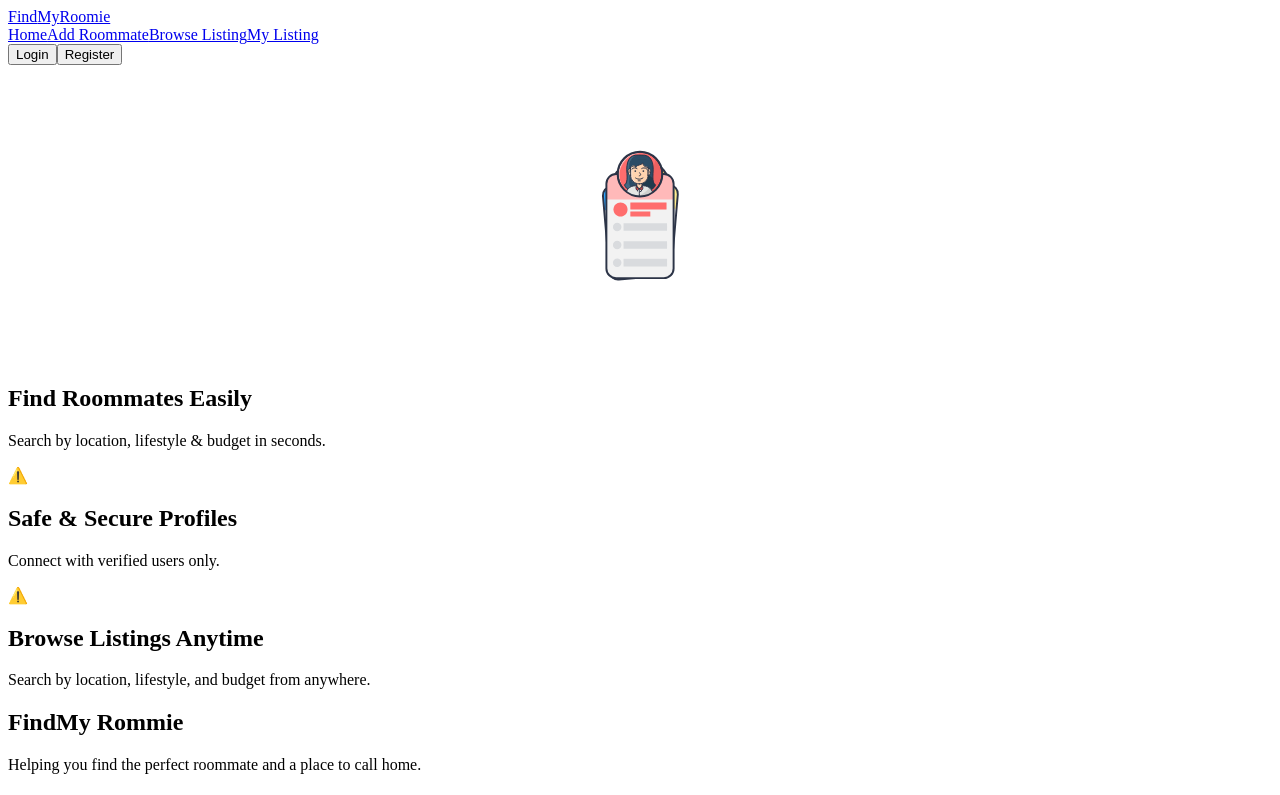
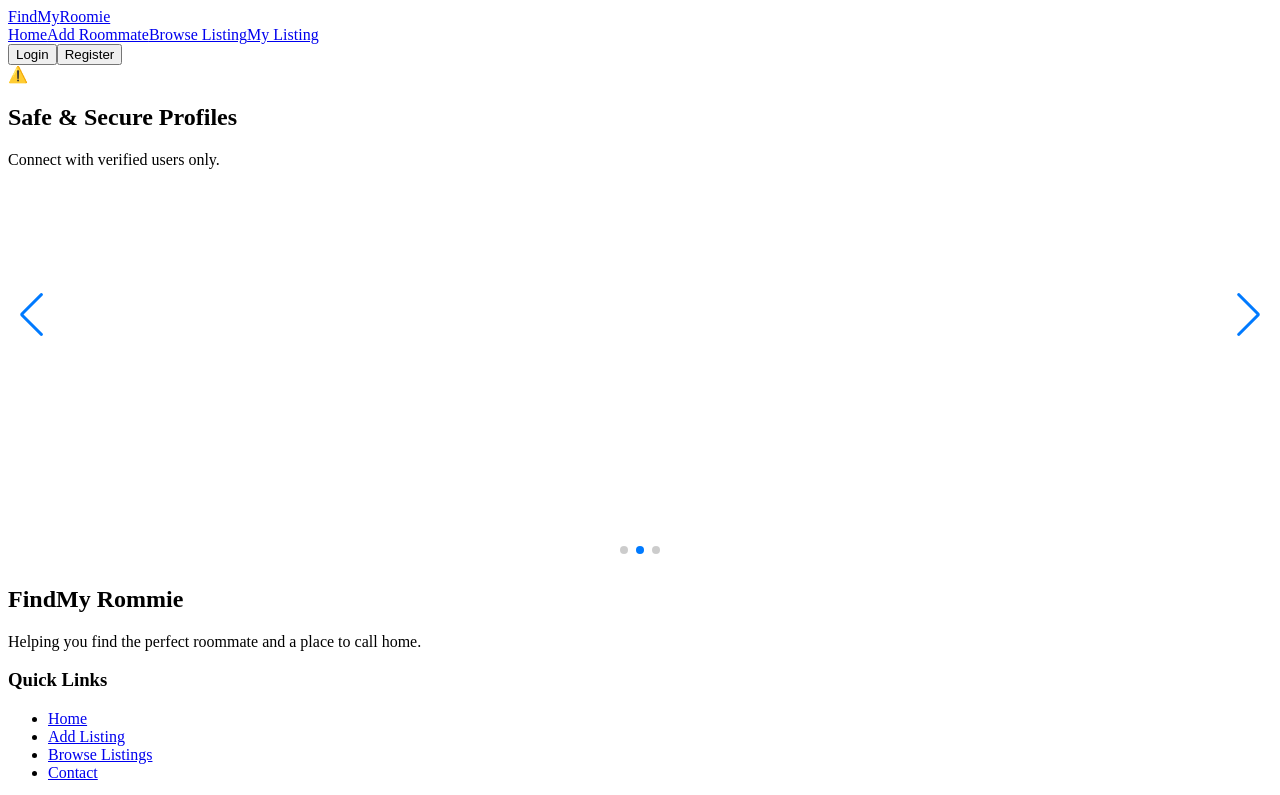
Before and after one commit to taherunnasatoma/b11a10-client-side-taherunnasatoma, a React (Vite) app: page / in a window 1280 px wide. Shown: the top 795 px of the page. Built offline with nearby package versions, Linux system fonts and the light colour scheme; no server answers.

Commit message:
added sweert alert for adding roommates

```diff
--- a/package.json
+++ b/package.json
@@ -16,6 +16,7 @@
     "react": "^19.1.0",
     "react-dom": "^19.1.0",
     "react-router": "^7.6.0",
+    "sweetalert2": "^11.21.2",
     "swiper": "^11.2.7",
     "tailwindcss": "^4.1.7"
   },
--- a/src/App.css
+++ b/src/App.css
@@ -6,7 +6,7 @@
 @plugin "daisyui/theme" {
   name: "light";
   default: true;
-  --color-primary: #FD6E0A;
+  --color-primary: black;
   --color-base-200:#f3f3f3;
   --color-base-300:#e7e7e7;
   --color-accent:#706f6f;
--- a/src/components/AddRoommate.jsx
+++ b/src/components/AddRoommate.jsx
@@ -1,28 +1,38 @@
 import React from 'react';
 import Navbar from './Header/Navbar';
 import Footer from './Footer';
+import Swal from 'sweetalert2';
 
 const AddRoommate = () => {
 
-  const handleAddRoommate=e=>{
+  const handleAddRoommate = e => {
     e.preventDefault();
-    const form =e.target;
-    const formData= new FormData(form);
-    const newRoommate=Object.fromEntries(formData.entries())
+    const form = e.target;
+    const formData = new FormData(form);
+    const newRoommate = Object.fromEntries(formData.entries())
     console.log(newRoommate);
 
     //send roommate data to the db
-    fetch('http://localhost:3000/roommates',{
-      method:'POST',
+    fetch('http://localhost:3000/roommates', {
+      method: 'POST',
       headers: {
-      'content-type':'application/json'
+        'content-type': 'application/json'
 
       },
-      body:JSON.stringify(newRoommate)
+      body: JSON.stringify(newRoommate)
     })
-    .then(res=>res.json())
-    .then(data=>{
-      console.log('after adding roommate',data)
+      .then(res => res.json())
+      .then(data => {
+        if (data.insertedId) {
+          console.log('added successfully')
+          Swal.fire({
+            title: "Successfully Added!",
+            icon: "success",
+            draggable: true
+          });
+
+          form.reset()
+        }
       })
 
   }
--- a/src/components/Banner.jsx
+++ b/src/components/Banner.jsx
@@ -1,42 +1,65 @@
 import React from 'react';
+import { Swiper, SwiperSlide } from 'swiper/react';
 import { Player } from '@lottiefiles/react-lottie-player';
+import 'swiper/css';
+import 'swiper/css/pagination';
+import 'swiper/css/navigation';
+import { Pagination, Navigation, Autoplay } from 'swiper/modules';
 
 const Banner = () => {
+  const slides = [
+    {
+      bg: "bg-amber-100",
+      src: "/Animation - 1747949362266.json",
+      title: "Find Roommates Easily",
+      desc: "Search by location, lifestyle & budget in seconds.",
+      textColor: "text-blue-900",
+      descColor: "text-blue-700",
+    },
+    {
+      bg: "bg-gray-100",
+      src: "https://assets6.lottiefiles.com/packages/lf20_1pxqjqps.json",
+      title: "Safe & Secure Profiles",
+      desc: "Connect with verified users only.",
+      textColor: "text-gray-600",
+      descColor: "text-gray-600",
+    },
+    {
+      bg: "bg-blue-50",
+      src: "https://assets3.lottiefiles.com/packages/lf20_w51pcehl.json",
+      title: "Browse Listings Anytime",
+      desc: "Search by location, lifestyle, and budget from anywhere.",
+      textColor: "text-pink-900",
+      descColor: "text-pink-700",
+    },
+  ];
+
   return (
-        <div className="grid grid-cols-1 md:grid-cols-3 gap-6 max-w-screen-xl mx-auto py-10">
-
-            <div className="bg-orange-200 p-6 rounded-xl flex flex-col items-center text-center shadow">
+    <div className="max-w-screen-xl mx-auto py-10 px-4">
+      <Swiper
+        spaceBetween={30}
+        slidesPerView={1}
+        loop={true}
+        pagination={{ clickable: true }}
+        navigation={true}
+        autoplay={{ delay: 3000 }}
+        modules={[Pagination, Navigation, Autoplay]}
+      >
+        {slides.map((slide, idx) => (
+          <SwiperSlide key={idx}>
+            <div className={`p-8 rounded-xl flex flex-col items-center text-center shadow ${slide.bg}`}>
               <Player
                 autoplay
                 loop
-                    src="/public/Animation - 1747949362266.json"
-                    style={{ height: '300px', width: '200px' }}
+                src={slide.src}
+                style={{ height: '400px', width: '300px' }} // ⬆️ Bigger animation
               />
-                <h2 className="text-xl font-bold text-blue-900 mt-4">Find Roommates Easily</h2>
-                <p className="text-blue-700">Search by location, lifestyle & budget in seconds.</p>
+              <h2 className={`text-3xl md:text-4xl font-extrabold mt-6 ${slide.textColor}`}>{slide.title}</h2>
+              <p className={`text-lg md:text-xl mt-2 ${slide.descColor}`}>{slide.desc}</p>
             </div>
-
-            <div className="bg-orange-300 p-6 rounded-xl flex flex-col items-center text-center shadow">
-                <Player
-                    autoplay
-                    loop
-                    src="https://assets6.lottiefiles.com/packages/lf20_1pxqjqps.json"
-                    style={{ height: '300px', width: '200px' }}
-                />
-                <h2 className="text-xl font-bold text-white mt-4">Safe & Secure Profiles</h2>
-                <p className="text-white">Connect with verified users only.</p>
-            </div>
-
-            <div className="bg-orange-100 p-6 rounded-xl flex flex-col items-center text-center shadow">
-                <Player
-                    autoplay
-                    loop
-                    src="https://assets3.lottiefiles.com/packages/lf20_w51pcehl.json"
-                    style={{ height: '300px', width: '200px' }}
-                />
-                <h2 className="text-xl font-bold text-pink-900 mt-4">Browse Listings Anytime</h2>
-                <p className="text-pink-700">Search by location, lifestyle, and budget from anywhere.</p>
-            </div>
+          </SwiperSlide>
+        ))}
+      </Swiper>
     </div>
   );
 };
--- a/src/components/Header/Navbar.jsx
+++ b/src/components/Header/Navbar.jsx
@@ -5,7 +5,7 @@ const Navbar = () => {
     return (
         <div className='flex justify-between items-center px-4 py-3 shadow-md'>
             <div className='text-2xl font-bold text-primary'>
-                <NavLink to='/'>Find<span className="text-accent">My</span>Roomie</NavLink>
+                <NavLink to='/'>Find<span className="text-gray-200">My</span>Roomie</NavLink>
             </div>
 
             <div className='nav flex gap-5 text-accent'>
@@ -18,7 +18,7 @@ const Navbar = () => {
 
             <div className='flex gap-2'>
                 <button className='btn btn-primary px-10 text-white'>Login</button>
-                <button className='btn border-primary bg-amber-50 px-10'>Register</button>
+                <button className='btn border-primary bg-white px-10'>Register</button>
             </div>
 
         </div>
```
Also changed, not shown: 1 other file (tests, documents, lock files or other folders). Lines whose indentation alone changed are shown as unchanged.
